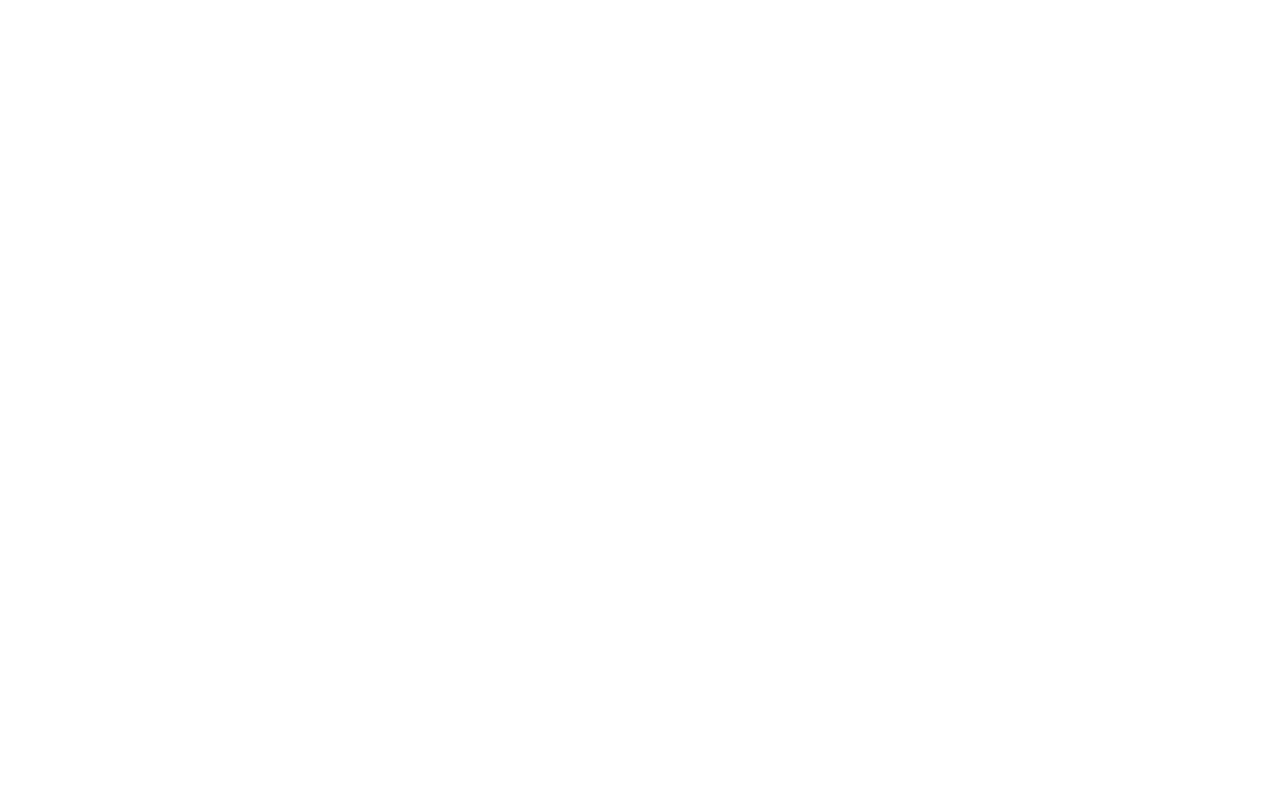
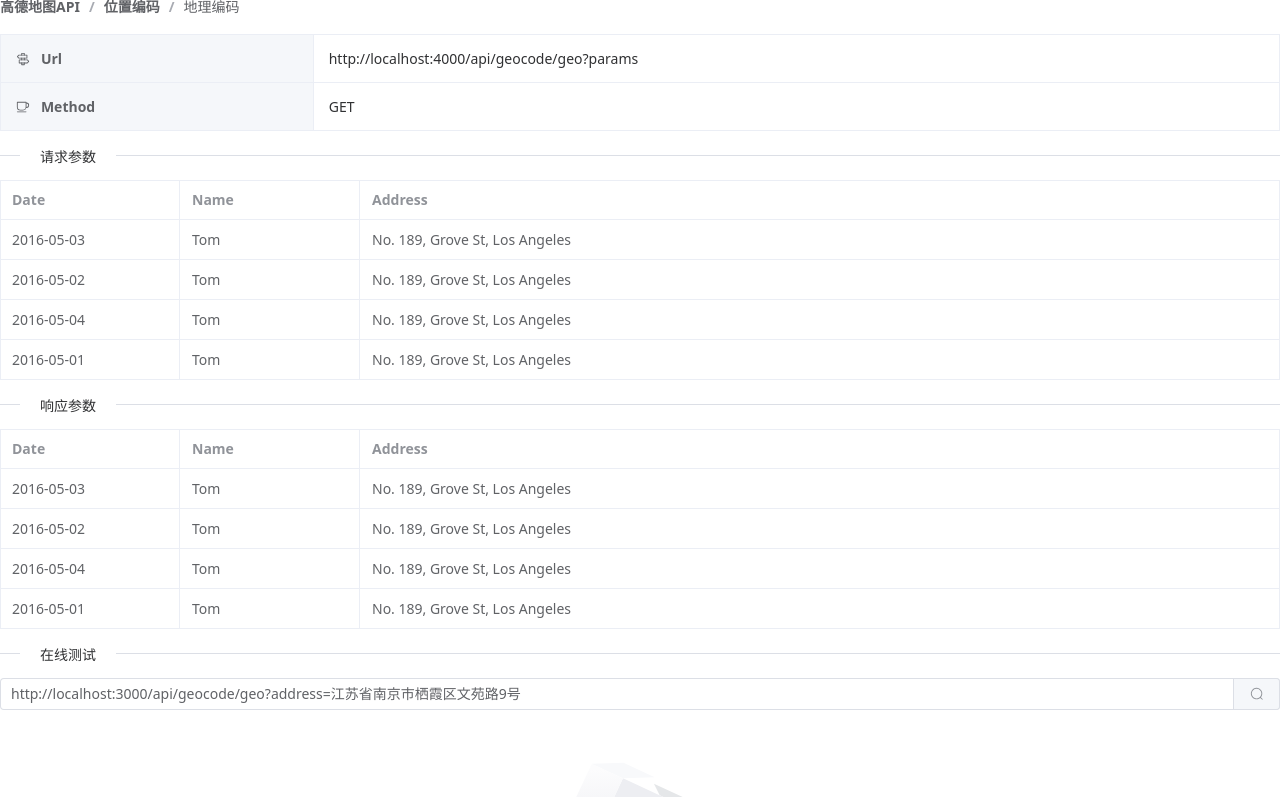
Before and after one commit to yongqi02/GaoDeDiTu, a Nuxt app: page /GeocodeGeo in a window 1280 px wide. Before the commit this address had no page. Shown: the top 797 px of the page. Built offline with nearby package versions, Linux system fonts and the light colour scheme.

Commit message:
feat: finish page 1 1.0

```diff
--- /dev/null
+++ b/pages/(components)/GeocodeGeo.vue
@@ -0,0 +1,103 @@
+<script setup lang="ts">
+import {
+	Guide,
+	CoffeeCup,
+	Search
+} from '@element-plus/icons-vue';
+import {ref} from 'vue';
+
+const tableData = [
+	{
+		date: '2016-05-03',
+		name: 'Tom',
+		address: 'No. 189, Grove St, Los Angeles',
+	},
+	{
+		date: '2016-05-02',
+		name: 'Tom',
+		address: 'No. 189, Grove St, Los Angeles',
+	},
+	{
+		date: '2016-05-04',
+		name: 'Tom',
+		address: 'No. 189, Grove St, Los Angeles',
+	},
+	{
+		date: '2016-05-01',
+		name: 'Tom',
+		address: 'No. 189, Grove St, Los Angeles',
+	},
+];
+let url = ref('http://localhost:3000/api/geocode/geo?address=江苏省南京市栖霞区文苑路9号');
+</script>
+
+<template>
+<div>
+	<el-descriptions
+			class="margin-top"
+			:column="1"
+			border
+			size="large"
+	>
+		<template #title>
+			<el-breadcrumb separator="/">
+				<el-breadcrumb-item>高德地图API</el-breadcrumb-item>
+				<el-breadcrumb-item>位置编码</el-breadcrumb-item>
+				<el-breadcrumb-item>地理编码</el-breadcrumb-item>
+			</el-breadcrumb>
+		</template>
+		<el-descriptions-item>
+			<template #label>
+				<div class="cell-item">
+					<el-icon><Guide /></el-icon>
+					&nbsp;&nbsp;
+					Url
+				</div>
+			</template>
+			http://localhost:4000/api/geocode/geo?params
+		</el-descriptions-item>
+		<el-descriptions-item>
+			<template #label>
+				<div class="cell-item">
+					<el-icon><CoffeeCup /></el-icon>
+					&nbsp;&nbsp;
+					Method
+				</div>
+			</template>
+			GET
+		</el-descriptions-item>
+	</el-descriptions>
+	<el-divider content-position="left">请求参数</el-divider>
+	<el-table :data="tableData" border style="width: 100%">
+		<el-table-column prop="date" label="Date" width="180" />
+		<el-table-column prop="name" label="Name" width="180" />
+		<el-table-column prop="address" label="Address" />
+	</el-table>
+	<el-divider content-position="left">响应参数</el-divider>
+	<el-table :data="tableData" border style="width: 100%">
+		<el-table-column prop="date" label="Date" width="180" />
+		<el-table-column prop="name" label="Name" width="180" />
+		<el-table-column prop="address" label="Address" />
+	</el-table>
+	<el-divider content-position="left">在线测试</el-divider>
+	<el-input
+			v-model="url"
+			class="input-with-select"
+	>
+		<template #append>
+			<el-button :icon="Search" />
+		</template>
+	</el-input>
+	<el-empty description="暂无数据" />
+</div>
+</template>
+
+<style scoped>
+.cell-item {
+	display: flex;
+	align-items: center;
+}
+.el-divider__text {
+	background-color: initial;
+}
+</style>
--- a/pages/index.vue
+++ b/pages/index.vue
@@ -102,4 +102,8 @@
 .el-menu {
 	background-color: initial!important;
 }
+.cell-item {
+	display: flex;
+	align-items: center;
+}
 </style>
```
